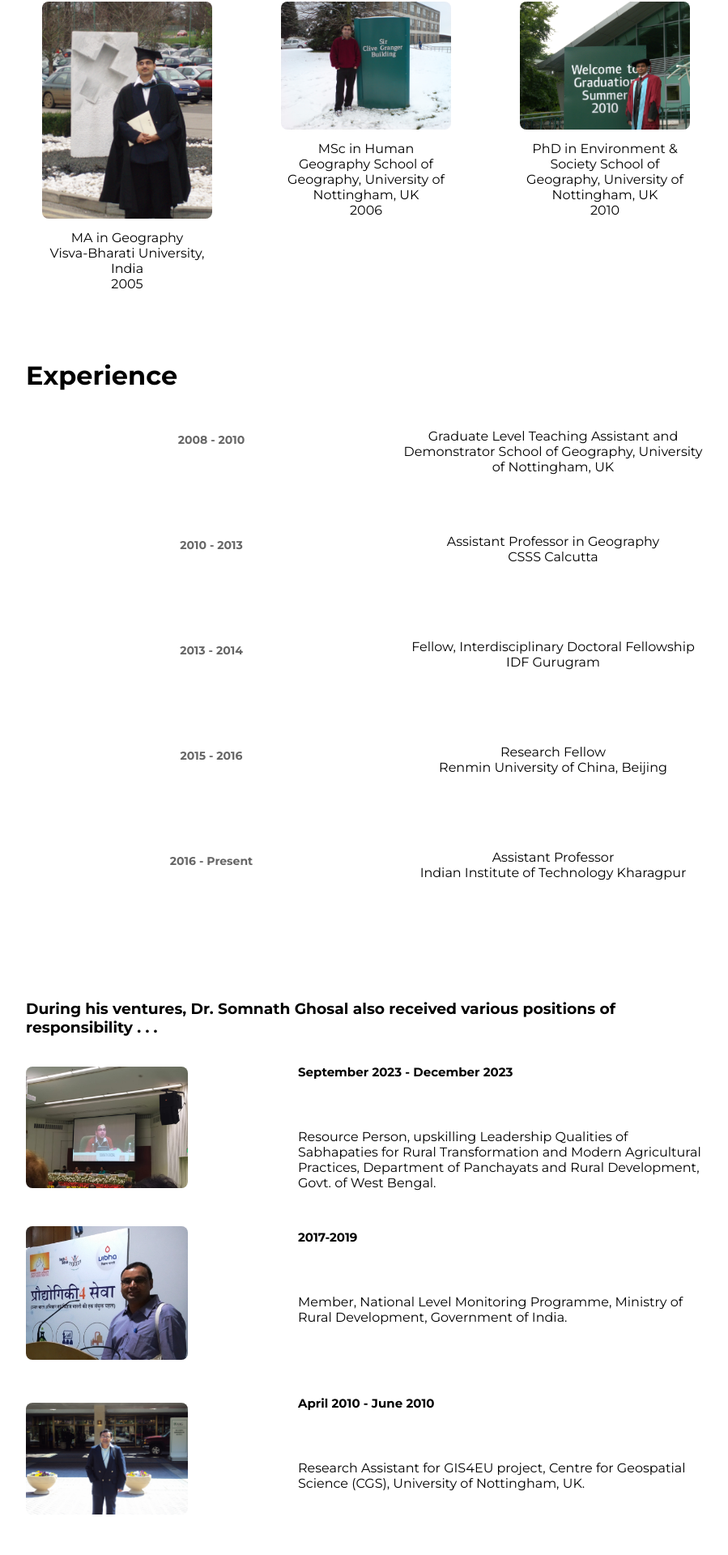
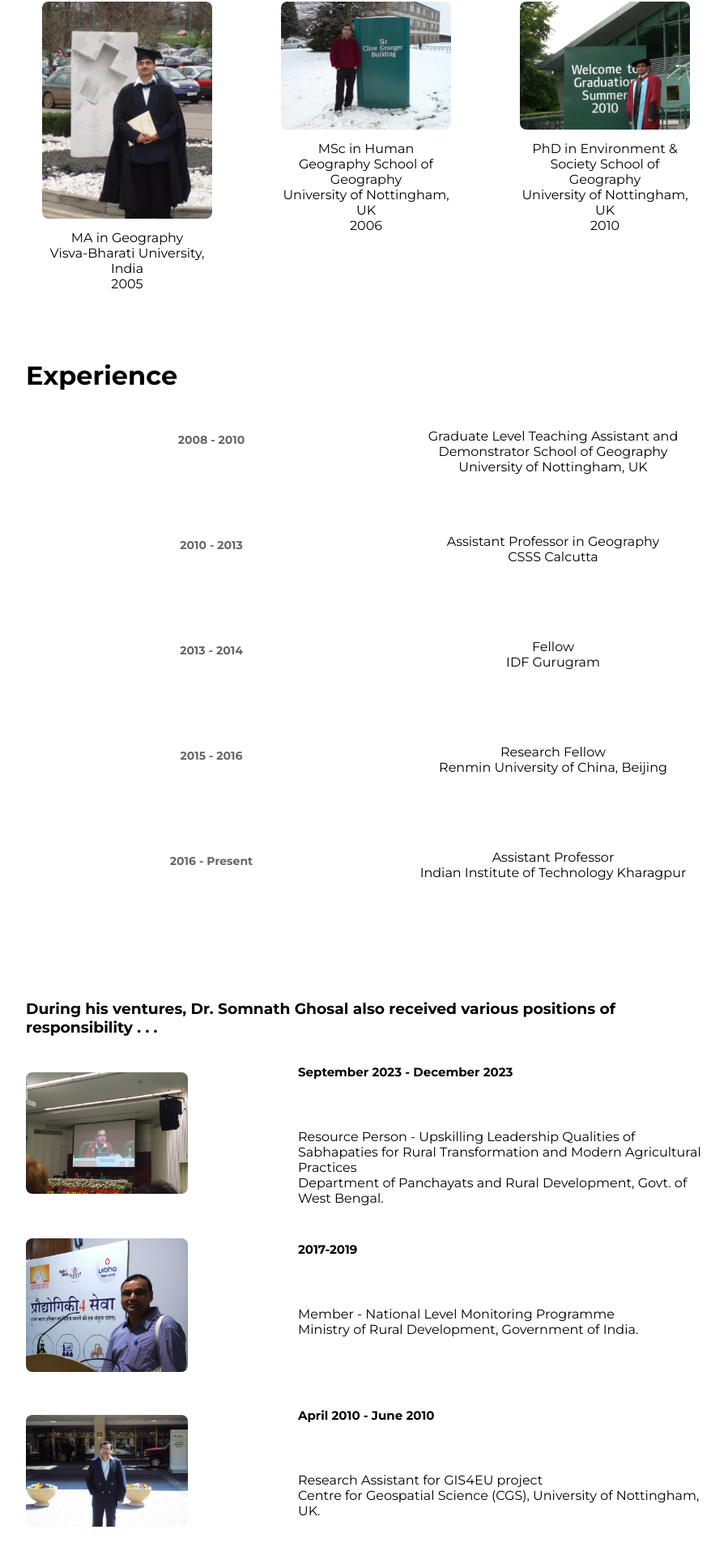
Before and after one commit to alphaeuro/Academic-Website, a React (Create React App) app: page /about in a window 1280 px wide. Shown: the part 724-2644 px from the top of the page at 81% size, without its empty margins (188-1087 px from the left). Built offline with nearby package versions, Linux system fonts and the light colour scheme.

Commit message:
Update About.js

```diff
--- a/src/components/About.js
+++ b/src/components/About.js
@@ -33,7 +33,7 @@ const About = () => {
         </div>
         <div className="text-container">
           <h1>Dr Somnath Ghosal</h1>
-          <h4>Assistant Professor<br/>Centre for Rural Development & Innovative Sustainable Technology,<br/>IIT Kharagpur</h4>
+          <h4>Assistant Professor<br/>Centre for Rural Development & Innovative Sustainable Technology<br/>IIT Kharagpur</h4>
           <div className="contact-icons">
             <a href="tel:+91(0)3222283894" className="icon-link"><FaPhone /> </a>
             <a href="mailto:drsomnathghosal@gmail.com" className="icon-link"><FaEnvelope /></a>
@@ -54,12 +54,12 @@ const About = () => {
           </div>
           <div className="education-item">
             <img src={ma} alt="Education 2" />
-            <p>MSc in Human Geography School of Geography, University of Nottingham, UK <br></br> 2006</p>
+            <p>MSc in Human Geography School of Geography<br></br> University of Nottingham, UK <br></br> 2006</p>
             {/* <p>2006</p> */}
           </div>
           <div className="education-item">
             <img src={Phd} alt="Education 3" />
-            <p>PhD in Environment & Society School of Geography, University of Nottingham, UK<br></br>2010</p>
+            <p>PhD in Environment & Society School of Geography<br></br>University of Nottingham, UK<br></br>2010</p>
             {/* <p>2010</p> */}
           </div>
         </div>
@@ -71,7 +71,7 @@ const About = () => {
           <div className="timeline-item">
             <div className="timeline-date" style={{ fontWeight: 'bold' }}>2008 - 2010</div>
             <div className="timeline-content">
-              <p>Graduate Level Teaching Assistant and Demonstrator School of Geography, University of Nottingham, UK</p>
+              <p>Graduate Level Teaching Assistant and Demonstrator School of Geography<br></br> University of Nottingham, UK</p>
             </div>
           </div>
           <div className="timeline-item">
@@ -85,7 +85,7 @@ const About = () => {
             <div className="timeline-date" style={{ fontWeight: 'bold' }}>2013 - 2014</div>
             <div className="timeline-content">
               {/* <h3>Position 2</h3> */}
-              <p>Fellow, Interdisciplinary Doctoral Fellowship <br></br> IDF Gurugram</p>
+              <p>Fellow <br></br> IDF Gurugram</p>
             </div>
           </div>
           <div className="timeline-item">
@@ -117,7 +117,7 @@ const About = () => {
             <div className="responsibility-details">
               {/* <h3>Responsibility 1</h3> */}
               <h4>September 2023 - December 2023</h4>
-              <p>Resource Person, upskilling Leadership Qualities of Sabhapaties for Rural Transformation and Modern Agricultural Practices, Department of Panchayats and Rural Development, Govt. of West Bengal.</p>
+              <p>Resource Person - Upskilling Leadership Qualities of Sabhapaties for Rural Transformation and Modern Agricultural Practices<br></br> Department of Panchayats and Rural Development, Govt. of West Bengal.</p>
             </div>
           </div>
           <div className="responsibility-item">
@@ -128,7 +128,7 @@ const About = () => {
             <div className="responsibility-details">
               {/* <h3>Responsibility 2</h3> */}
               <h4>2017-2019</h4>
-              <p>Member, National Level Monitoring Programme, Ministry of Rural Development, Government of India.</p>
+              <p>Member - National Level Monitoring Programme<br></br> Ministry of Rural Development, Government of India.</p>
             </div>
           </div>
           <div className="responsibility-item">
@@ -139,7 +139,7 @@ const About = () => {
             <div className="responsibility-details">
               {/* <h3>Responsibility 3</h3> */}
               <h4>April 2010 - June 2010</h4>
-              <p>Research Assistant for GIS4EU project, Centre for Geospatial Science (CGS), University of Nottingham, UK.</p>
+              <p>Research Assistant for GIS4EU project<br></br>Centre for Geospatial Science (CGS), University of Nottingham, UK.</p>
             </div>
           </div>
         </div>
```
